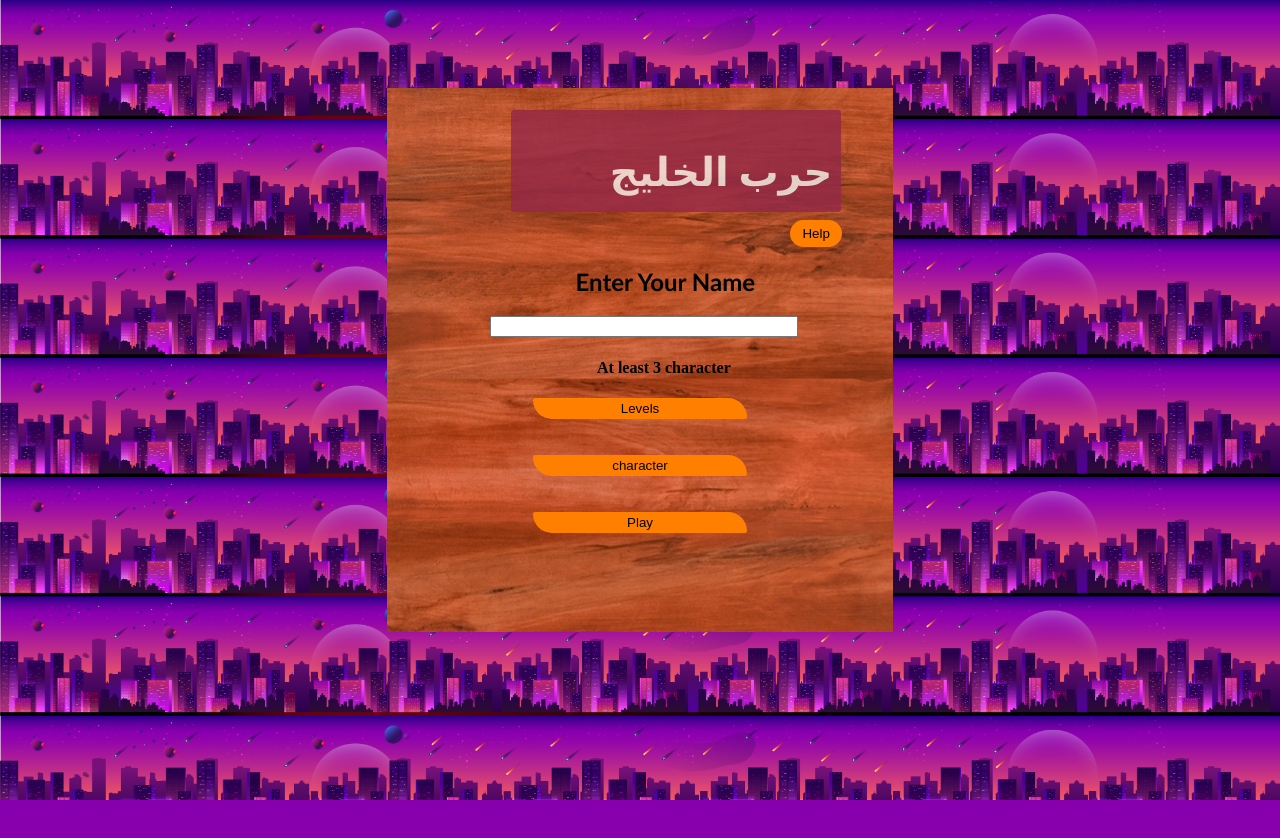
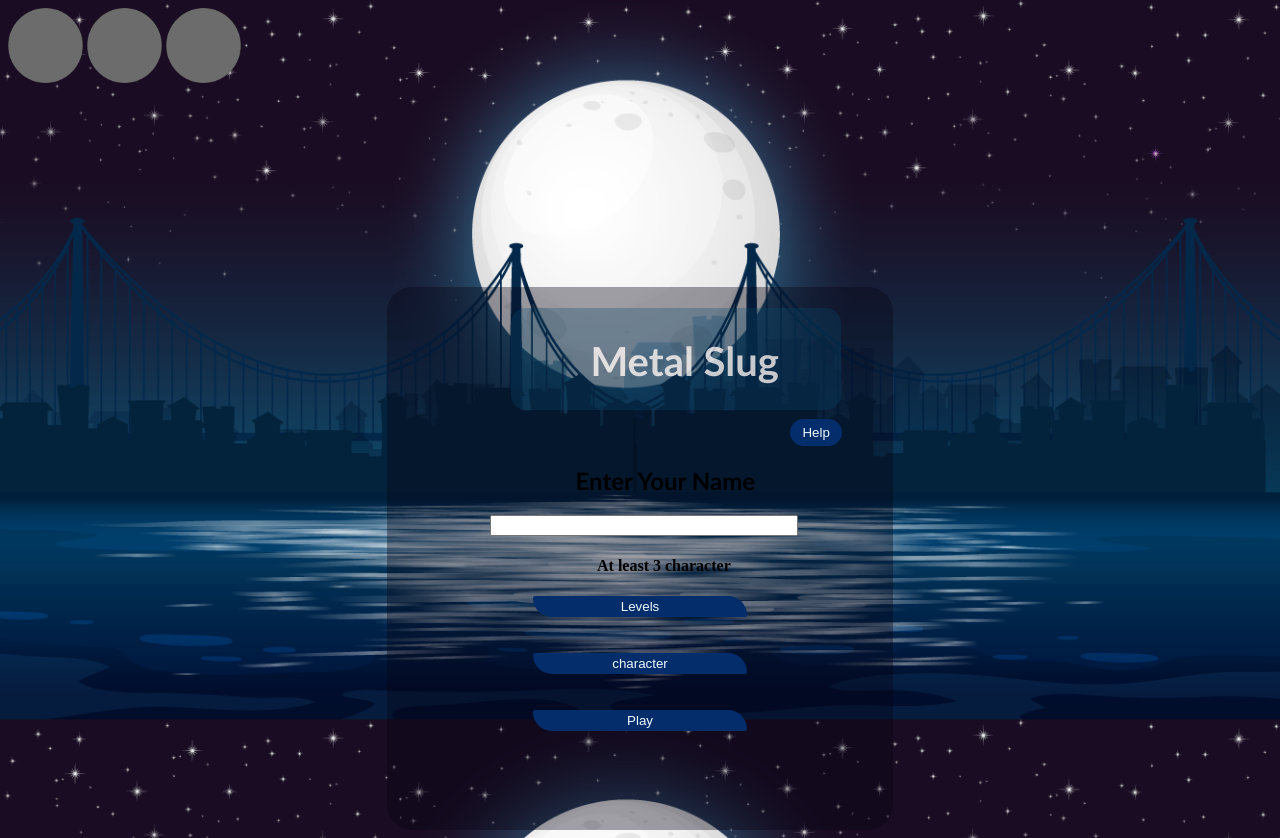
Before and after one commit to dmahmouali/jsGame, a PHP site: page /StartPage.html in a window 1280 px wide. Before the commit the page ends 800 px from the top, so only its background shows below. Run offline with PHP 8.4, Linux system fonts and the light colour scheme.

Commit message:
update start page and linking with game level

```diff
--- a/StartPage.html
+++ b/StartPage.html
@@ -14,11 +14,17 @@
                 <source src="audio/Music.mp3" />
         </audio>
 
+        <div>
+			<img src="images/gray.png" width='75' height = '75' class="map">
+			<img src="images/gray.png" width='75' height = '75' class="map">
+			<img src="images/gray.png" width='75' height = '75' class="map">
+			<p class="message"></p>
+		</div>
 
     <div class="start">
          <div id="login">
                 <div id="gameNameForm">
-                        <h1 id="gameName">حرب الخليج</h1>
+                        <h1 id="gameName">Metal Slug</h1>
                     </div>
         <button id="help">Help</button>
         <h2 id="usrname">Enter Your Name</h2>
@@ -40,9 +46,9 @@
         <img src="images/back.jpg" style="width:40px; height:25px">
         </button>
         <br><br>
-        <img src="images/easy.png" class="img_level" name="1">
-        <img src="images/medium.png" class="img_level" name="2">
-        <img src="images/hard.png" class="img_level" name="3">
+        <img src="images/level01icon.png" class="img_level" name="1">
+        <img src="images/level02icon.png" class="img_level" name="2">
+        <img src="images/level03icon.png" class="img_level" name="3">
     </div>
 
 
@@ -51,14 +57,14 @@
                 <img src="images/back.jpg" style="width:40px; height:25px">
         </button>
         <br><br>
-        <img src="images/anime03.png" class="cahr_img" name="1">
-        <img src="images/anime04.png" class="cahr_img" name="2">
-        <img src="images/anime05.png" class="cahr_img" name="3">
+        <img src="images/character.gif" class="cahr_img" name="1">
+        <img src="images/narto.gif" class="cahr_img" name="2">
+        <img src="images/mario.gif" class="cahr_img" name="3">
 
     </div>
 
     <div class="help_form">
-        <button id="hide_help_form">
+        <button id="hide_help_form" >
             <img src="images/back.jpg" style="width:40px; height:25px">
         </button>
         <br><br>
--- a/css/start.css
+++ b/css/start.css
@@ -1,14 +1,15 @@
 body{
-    background-image: url("../images/level01.png");
+    background-image: url("../images/background1.png");
     background-size: 100%;
 
 }
 
 .start{
-    background-image: url("../images/background.jpg");
+    background-color: rgba(7, 4, 20, 0.37);
+    border-radius: 25px;
     margin-left: 30%;
     margin-right: 30%;
-    margin-top: 7%;
+    margin-top: 200px;
     padding-left: 3%;
     padding-right: 3%;
     padding-bottom: 5%;
@@ -18,8 +19,9 @@
 
 #help{
     cursor: pointer;
-    background-color: rgb(255, 128, 0);
-    border: 5px solid  rgb(255, 128, 0);
+    color: aliceblue;
+    background-color: rgb(4, 45, 107);
+    border: 5px solid  rgb(4, 45, 107);
     margin-left: 85%;
     border-radius: 20px;
     width: 12%;
@@ -51,26 +53,27 @@
     width: 50%;
     margin-left: 25%;
     border-radius: 5px 50px 5px 50px;
-    background-color:rgb(255, 128, 0);
-    border: 2px solid rgb(255, 128, 0);
+    background-color:rgb(4, 45, 107);
+    border: 2px solid rgb(4, 45, 107);
     cursor: pointer;
+    color: aliceblue;
 }
 
 #gameNameForm{
-    background-color: rgb(148, 40, 72);
+    background-color: rgba(10, 76, 114, 0.363);
     background-repeat: no-repeat;
     background-size: 100%;
     width: 300px;
     height: 100px;
-    border-radius: 3px;
-    margin-left: 15%;
+    border-radius: 15px;
     margin-left: 20%;
     margin-top: 2%;
     padding-left: 2%;
     padding-right: 5%;
     padding-top: 0.5%;
-    align-content: center;
+
     opacity: .8;
+
 }
 
 #gameName{
@@ -78,10 +81,11 @@
     color: rgb(248, 244, 242);
     width: 110%;
     height: 30px;
-    margin-left: 30%;
+
     font-size: 40px;
     font-weight: bold;
     font-style: initial;
+    text-align: center;
 }
 
 .level_form{
@@ -99,8 +103,8 @@
 }
 
 .img_level{
-    width: 90px;
-    height: 150px;
+    width: 120px;
+    height: 120px;
     cursor: pointer;
     margin-left: 10%;
 }
@@ -125,3 +129,9 @@
 audio{
     display: none;
 }
+
+.message{
+    color: aliceblue;
+    font-size: 30px;
+    margin-left: 90px;
+}
--- a/gameLevel.html
+++ b/gameLevel.html
@@ -13,6 +13,10 @@
         <label>Score : </label>
         <label id="score">0</label>
     </div>
+
+<div class="player_name">
+<label id="name"></label>
+</div>
     <div class="health_div">
         <label>Health : </label>
         <label id="health">2</label>
--- a/js/start.js
+++ b/js/start.js
@@ -13,7 +13,7 @@
 var help_button_hide = document.getElementById("hide_help_form");
 var help_button = document.getElementById("help");
 
-var Level=1;
+var level=1;
 var character=1;
 
 
@@ -42,7 +42,7 @@
     if(player_name.value.length < 3){
         alert("Your name must be at least 3 character");
     }else{
-            window.location.href = "gameLevel.html?player="+player_name.value+"&level="+Level+"&character="+character;
+            window.location.href = "gameLevel.html?player="+player_name.value+"&level="+level+"&character="+character;
     }
  }
 
@@ -57,8 +57,9 @@
 }
 
  function level_check(event){
-     Level = event.target.name;
+     level = event.target.name;
      hide_level();
+     changeimg(level);
  }
  function char_check(event){
      character = event.target.name;
@@ -82,3 +83,31 @@
  }
 
  localStorage["player"]=player_name.value;
+
+
+
+
+ function changeimg(imgRank){
+    var images =document.getElementsByClassName("map");
+    console.log(images.length);
+    var imageSrc = ["images/easy.png", "images/easy.png", "images/easy.png"];
+    console.log(images[imgRank-1]);
+
+    for(var i =0 ; i < images.length ; i++){
+            if ((imgRank -1) == i) {
+                images[i].src = imageSrc[i];
+            }else{
+                images[i].src = "images/gray.png";
+            }
+    }
+
+    changeText(imgRank);
+}
+
+
+function changeText(rank){
+    var paragraph = document.getElementsByClassName("message")[0];
+    console.log(paragraph);
+    var paragraphText = ["Level 1", "Level 2", "Level 3"]
+    paragraph.innerHTML = paragraphText[rank - 1]
+}
```
Also changed, not shown: css/index.css (+22 -1 lines), js/game.js (+57 -8 lines), images/gray.png (added), images/level01icon.png (added), images/level02icon.png (added), images/level03icon.png (added), images/mario.gif (added), images/narto.gif (added).
